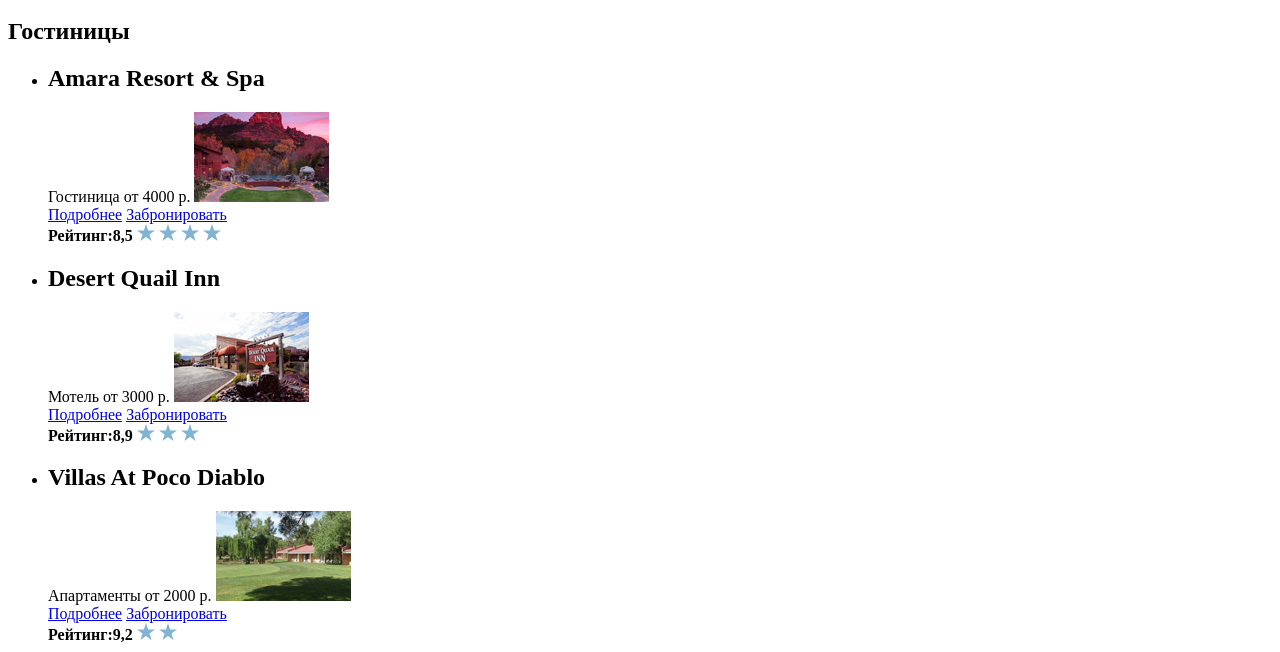
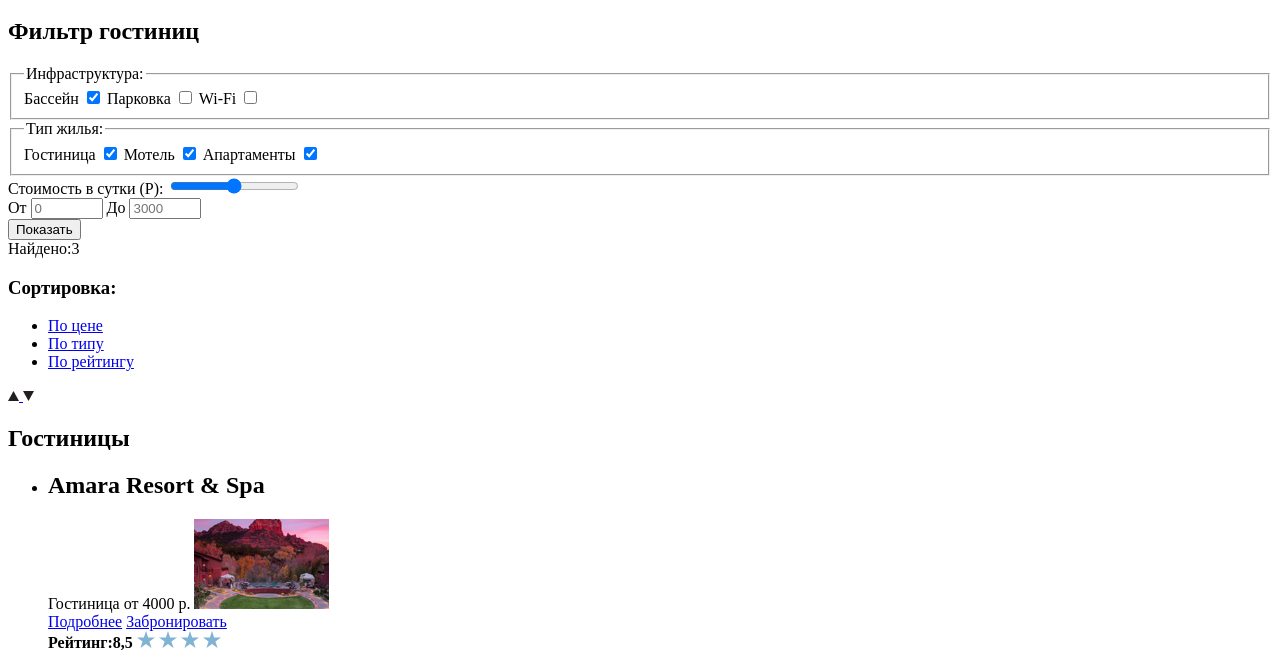
Before and after one commit to AnastasiaL96/1059223-sedona-25, a plain HTML site: page inner.html in a window 1280 px wide. Shown: the part 174-826 px from the top of the page. Drawn offline with Linux system fonts and the light colour scheme.

Commit message:
Завершение разметки личного проекта

```diff
--- a/inner.html
+++ b/inner.html
@@ -21,6 +21,57 @@
     </nav>
   </header>
   <main>
+    <section calss="filter">
+      <h2 class="visually-hidden">Фильтр гостиниц</h2>
+      <form calss="filter-form" action="https://echo.htmlacademy.ru" method="get">
+        <fieldset>
+          <legend>Инфраструктура:</legend>
+          <label for="pool">Бассейн</label>
+          <input id="pool" type="checkbox" checked>
+          <label for="parking">Парковка</label>
+          <input id="parking" type="checkbox">
+          <label for="wi-fi">Wi-Fi</label>
+          <input id="wi-fi" type="checkbox">
+        </fieldset>
+        <fieldset>
+          <legend>Тип жилья:</legend>
+          <label for="hotel">Гостиница</label>
+          <input id="hotel" type="checkbox" checked>
+          <label for="motel">Мотель</label>
+          <input id="motel" type="checkbox" checked>
+          <label for="apartments">Апартаменты</label>
+          <input id="apartments" type="checkbox" checked>
+        </fieldset>
+        <div class="cost-filter">
+          <label for="cost">Стоимость в сутки (Р):</label>
+          <input id="cost" type="range" min="0" max="3000" value="">
+          <div class="diapason-cost">
+            <span class="diapason">От</span>
+            <input type="number" name="number" value="" placeholder="0" min="0" max="3000"
+              aria-label="Начальный диапазон 0">
+            <span class="diapason">До</span>
+            <input type="number" name="number" value="" placeholder="3000" min="0" max="3000"
+              aria-label="Конечный диапазон 3000">
+          </div>
+          <button class="show" type="button">Показать</button>
+        </div>
+      </form>
+    </section>
+    <section class="sorting">
+      <span>Найдено:3</span>
+      <h3>Сортировка:</h3>
+      <ul class="sorting-type">
+        <li><a href="#">По цене</a></li>
+        <li><a href="#">По типу</a></li>
+        <li><a href="#">По рейтингу</a></li>
+      </ul>
+      <a class="arrows" href="#" aria-label="Стрелка сортировки вверх">
+        <img src="img/icon-up-dir.svg" width="11" height="10" alt="Стрелка сортировки вверх">
+      </a>
+      <a class="arrows" href="#" aria-label="Стрелка сортировки вниз">
+        <img src="img/icon-down-dir.svg" width="11" height="10" alt="Стрелка сортировки вниз">
+      </a>
+    </section>
     <section class="catalog">
       <h1 class="visually-hidden">Гостиницы</h1>
       <ul class="catalog-list">
@@ -93,4 +144,5 @@
     </div>
   </footer>
 </body>
+
 </html>
```
Also changed, not shown: index.html (+33 -2 lines), img/feature-picture-1.jpg (added), img/feature-picture-2.jpg (added), img/map.jpg (added).
